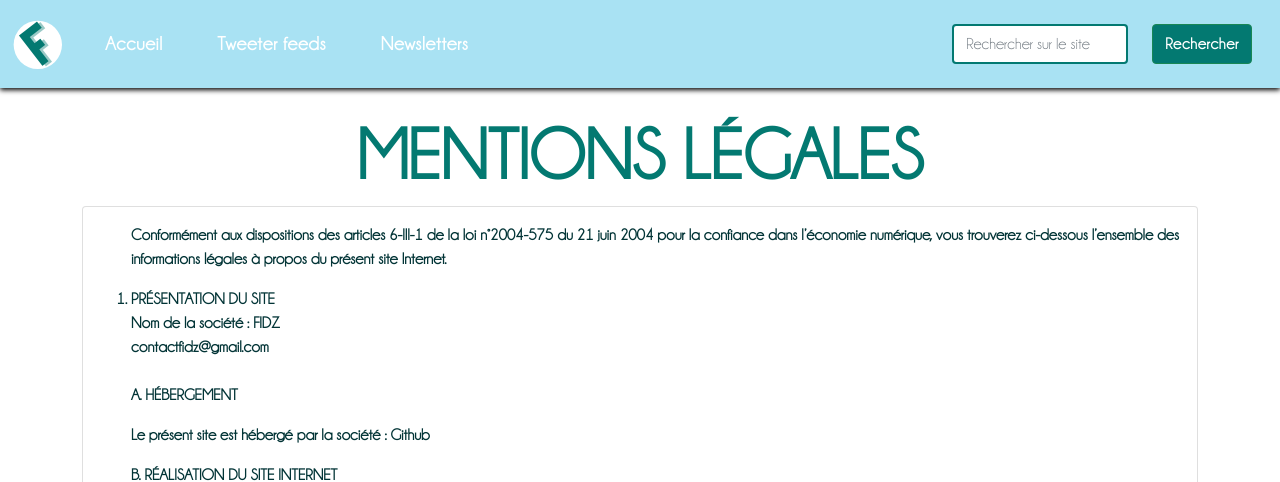
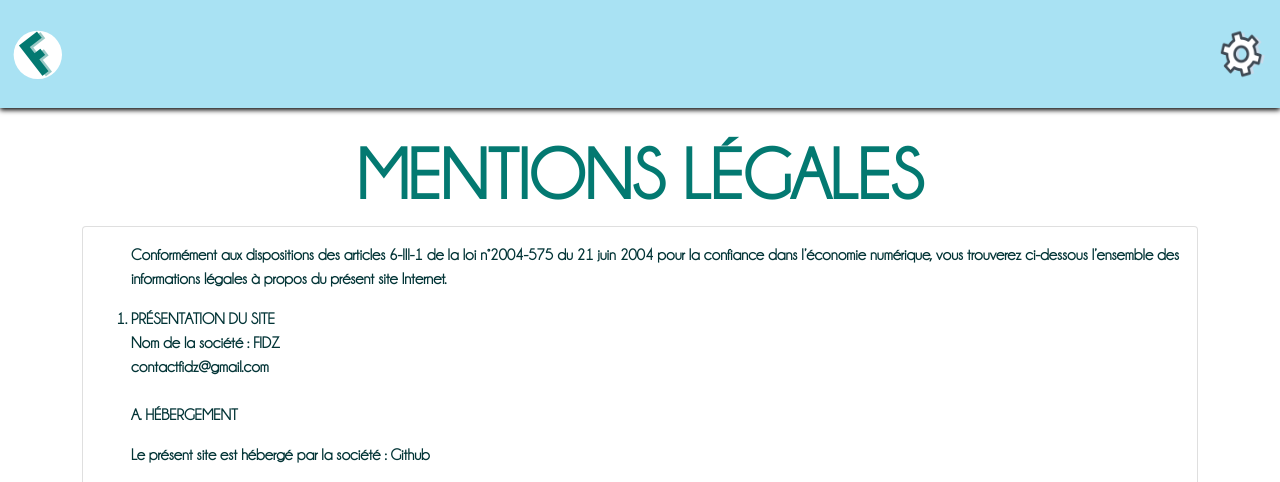
Before and after one commit to linak11/Projet-Flux-RSS, a PHP site: page /mentions.html in a window 1280 px wide. Shown: the top 482 px of the page. Run offline with PHP 8.4, Linux system fonts and the light colour scheme; some libraries are stand-ins or nearby versions.

Commit message:
modification mentions legales

```diff
--- a/assets/css/style.css
+++ b/assets/css/style.css
@@ -255,7 +255,7 @@ footer{
   background-color:#424242;
 }
 .header {
-  background: #1B2030 url(/assets/img/header1.jpg)no-repeat;
+  background: #1B2030 url(../img/header1.jpg)no-repeat;
    background-size: cover;
    background-attachment: fixed;
  color: white;
--- /dev/null
+++ b/assets/js/main.js
@@ -0,0 +1,27 @@
+function openNav() {
+    document.getElementById("mySidenav").style.width = "250px";
+  }
+
+  function closeNav() {
+    document.getElementById("mySidenav").style.width = "0";
+  }
+
+  function retheme() {
+var cc = document.body.className;
+if (cc.indexOf("darktheme") > -1) {
+  document.body.className = cc.replace("darktheme", "");
+  if (opener) {opener.document.body.className = cc.replace("darktheme", "");}
+  localStorage.setItem("preferredmode", "light");
+} else {
+  document.body.className += " darktheme";
+  if (opener) {opener.document.body.className += " darktheme";}
+  localStorage.setItem("preferredmode", "dark");
+}
+}
+(
+function setThemeMode() {
+var x = localStorage.getItem("preferredmode");
+if (x == "dark") {
+  document.body.className += " darktheme";
+}
+})();
--- a/mentions.html
+++ b/mentions.html
@@ -12,28 +12,32 @@
 <body>
     <nav class="navbar navbar-expand-lg sticky-top">
         <div class="container-fluid" >
-              <a class="navbar-brand" href="#"><img src="assets/img/logo.png" alt="Logo du site"></a>
+              <a class="navbar-brand" href="index.php"><img src="assets/img/logo.png" alt="Logo du site"></a>
               <button class="navbar-toggler" type="button" data-bs-toggle="collapse" data-bs-target="#navbarTogglerDemo02" aria-controls="navbarTogglerDemo02" aria-expanded="false" aria-label="Toggle navigation">
                 <span class="navbar-toggler-icon"></span>
               </button>
               <div class="collapse navbar-collapse" id="navbarTogglerDemo02">
-                <ul class="navbar-nav me-auto mb-2 mb-lg-0">
-                  <li class="nav-item">
-                    <a class="nav-link active" aria-current="page" href="index.php">Accueil</a>
-                  </li>
-                  <li class="nav-item">
-                    <a class="nav-link" name="actu" href="#">Tweeter feeds</a>
-                  </li>
-                  <li class="nav-item">
-                    <a class="nav-link" href="#">Newsletters</a>
-                  </li>
+              </div>
+              <form class="d-flex my-3">
+                <span style="font-size:30px;cursor:pointer" onclick="openNav()"><img class="img-fluid settings" src="assets/img/settings.png" /></span>
+              </form>
 
-                </ul>
-                <form class="d-flex my-3">
-                  <input class="form-control me-2 ml-1 case" type="search" placeholder="Rechercher sur le site" aria-label="Search">
-                  <button class="btn btn-outline-success button ms-3 me-3 " type="submit">Rechercher</button>
-                </form>
-              </div>
+            </div>
+            <div id="mySidenav" class="sidenav">
+              <a href="javascript:void(0)" class="closebtn" onclick="closeNav()">&times;</a>
+              <form action="index.php" method="POST">
+                <label class="d-flex justify-content-center"><b>Nombre d'articles à afficher</b></label><br>
+                <div class="d-flex justify-content-center">
+                  <input class="mx-2 btn btn-rounded btn-md details" type="submit" id="five" name="five" value="5" />
+                  <input class="mx-2 btn btn-rounded btn-md details" type="submit" id="ten" name="ten" value="10" />
+                  <input class="mx-2 btn btn-rounded btn-md details" type="submit" id="all" name="all" value="Tout" />
+                </div>
+              </form>
+
+              <span>
+                <a href='javascript:void(0);' onclick='retheme()'>Switch Jour/Nuit</a>
+              </span>
+            </div>
             </div>
           </nav>
     <div class="header-home">
@@ -110,6 +114,7 @@
 <script src="https://cdn.jsdelivr.net/npm/bootstrap@5.0.0-beta1/dist/js/bootstrap.bundle.min.js" integrity="sha384-ygbV9kiqUc6oa4msXn9868pTtWMgiQaeYH7/t7LECLbyPA2x65Kgf80OJFdroafW" crossorigin="anonymous"></script>
 <script src="https://unpkg.com/aos@2.3.1/dist/aos.js"></script>
 <script type="text/javascript" src="assets/js/AOS.js"></script>
+<script src="assets/js/main.js"></script>
 
 </body>
 
```
Also changed, not shown: controllers/index_controller.php (+0 -9 lines), index.php (+3 -33 lines).
